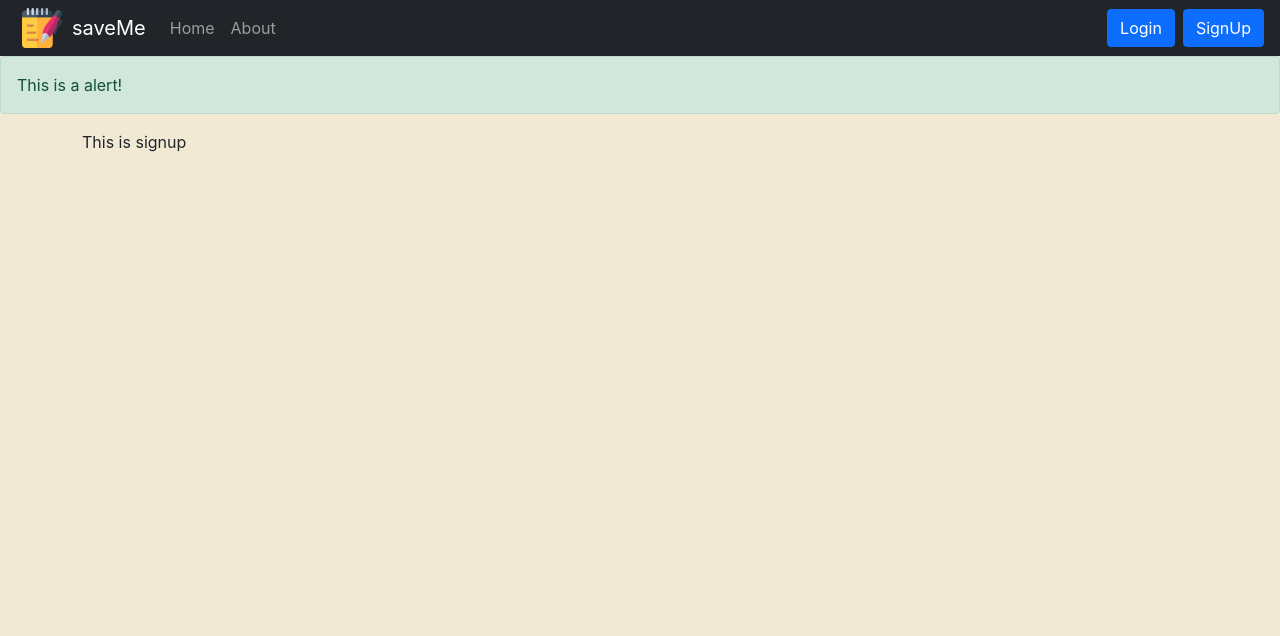
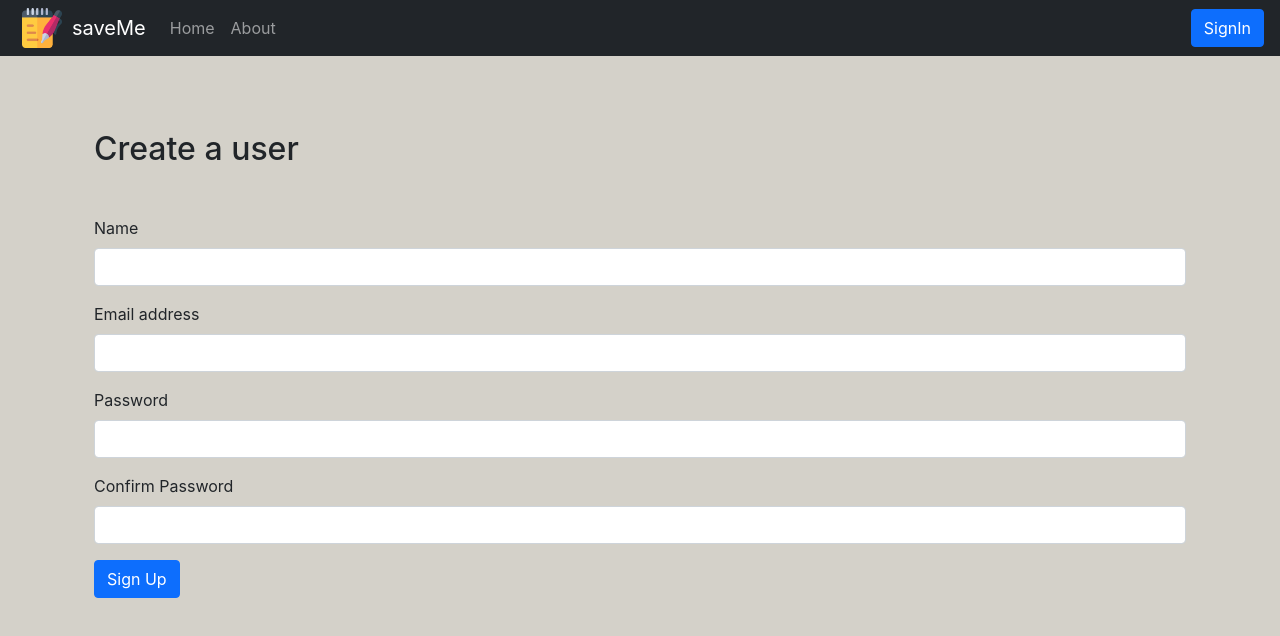
Before and after one commit to aw-santo/cloud-notes, a React (Create React App) app: page /signup in a window 1280 px wide. Shown: the top 636 px of the page. Built offline with nearby package versions, Linux system fonts and the light colour scheme.

Commit message:
Nothing to worry added alert login is succ signup is succ --- need to beautify

```diff
--- a/src/App.css
+++ b/src/App.css
@@ -14,7 +14,7 @@
 }
 
 body {
-  background-color: #f2e9d5;
+  background-color: #d4d1c9;
 }
 
 .App-header {
--- a/src/App.js
+++ b/src/App.js
@@ -1,4 +1,5 @@
 import './App.css';
+import React, { useState } from 'react';
 import { Routes, Route } from 'react-router-dom';
 import Navbar from './components/Navbar';
 import Home from './components/Home';
@@ -10,18 +11,31 @@ import Login from './components/Login';
 import Signup from './components/Signup';
 
 function App() {
+
+  const [alert, setAlert] = useState(null);
+
+  const showAlert = (mesg, tp) => {
+    setAlert({
+      msg: mesg,
+      type: tp
+    });
+    setTimeout(() => {
+      setAlert(null);
+    }, 1600);
+  }
+
   return (
     <>
       <NoteState>
-        <Navbar />
-        <Alert />
-        <div className="container">
+        <Navbar showAlert={showAlert}/>
+        <Alert alert={alert}/>
+        <div className="container"  style={{marginTop: '130px'}}>
 
           <Routes>
-            <Route exact path="/" element={<Home />} />
+            <Route exact path="/" element={<Home showAlert={showAlert}/>} />
             <Route exact path="/about" element={<About />} />
-            <Route exact path="/login" element={<Login />} />
-            <Route exact path="/signup" element={<Signup />} />
+            <Route exact path="/login" element={<Login showAlert={showAlert}/>} />
+            <Route exact path="/signup" element={<Signup showAlert={showAlert}/>} />
           </Routes>
 
         </div>
--- a/src/components/AddNote.js
+++ b/src/components/AddNote.js
@@ -1,7 +1,7 @@
 import React, { useState, useContext } from 'react';
 import NoteContext from '../context/notes/noteContext';
 
-const AddNote = () => {
+const AddNote = ({showAlert}) => {
     const [note, setNote] = useState({title:'', desc:'', tag:'Personal'});
 
     const context = useContext(NoteContext);
@@ -9,6 +9,7 @@ const AddNote = () => {
 
     const handleAdd = (e) => {
         addNote(note.title, note.desc, note.tag);
+        showAlert("Note added", 'success');
     }
 
     const onChange = (e) => {
@@ -32,7 +33,7 @@ const AddNote = () => {
                         <input type="text" className="form-control bb" id="desc" name="desc" onChange={onChange} />
                     </div>
                     <button type="button" disabled={note.title.length===0 || note.desc.length===0} className="btn btn-primary grow" onClick={handleAdd}>Add</button>
-                    <button type="reset" className="btn btn-danger mx-4 grow">Clear</button>
+                    <button type="reset" className="btn btn-danger mx-4 grow" onClick={() => {setNote({title:'', desc:'', tag:'Personal'})}}>Clear</button>
                 </form>
             </div>
         </>
--- a/src/components/Alert.js
+++ b/src/components/Alert.js
@@ -1,13 +1,24 @@
-import React from 'react';
+import React from 'react'
 
-const Alert = () => {
+function Alert( props ) {
+    let tp = props.alert? props.alert.type: "";
+    if (tp === 'danger') {
+        tp = "error"
+    }
+
+    const capitalize = (str) => {
+        return str[0].toUpperCase() + str.slice(1).toLowerCase();
+    }
+
     return (
-        <>
-            <div className="alert alert-success" role="alert">
-                This is a alert!
-            </div>
-        </>
-    );
+        <div className='' style={{height: '30px',width: '500px',
+        position: 'absolute',
+        top: '8%'}}>
+            {props.alert && <div className={`alert alert-${props.alert.type} alert-dismissible fade show`} role="alert">
+                <p><strong>{capitalize(tp) + ": "}</strong> {props.alert.msg}</p>
+            </div>}
+        </div>
+    )
 }
 
 export default Alert;
--- a/src/components/Home.js
+++ b/src/components/Home.js
@@ -1,10 +1,10 @@
 import React from 'react';
 import Notes from './Notes';
 
-const Home = () => {
+const Home = ({showAlert}) => {
   return (
     <>
-      <Notes />
+      <Notes showAlert={showAlert}/>
     </>
   );
 };
--- a/src/components/Login.js
+++ b/src/components/Login.js
@@ -1,6 +1,9 @@
 import React, { useRef } from 'react';
+import { useNavigate } from 'react-router-dom';
 
-const Login = () => {
+const Login = (props) => {
+
+    let navigate = useNavigate();
 
     const emailRef = useRef('');
     const passRef = useRef('');
@@ -12,7 +15,7 @@ const Login = () => {
             headers: {
                 "Content-Type": "application/json"
             },
-            body: JSON.stringify({ email:emailRef.current.value, password: passRef.current.value})
+            body: JSON.stringify({ email: emailRef.current.value, password: passRef.current.value })
         });
         const json = await res.json();
         console.log(json);
@@ -20,26 +23,31 @@ const Login = () => {
         if (json.success) {
             // save the auth-token redirect to user notes
             localStorage.setItem('token', json.auth_token);
+            navigate('/');
+            props.showAlert('Signed in successfully', 'success');
         }
-        else{
+        else {
             // invalid credentials
-            alert("Invalid credentials!🙂");
+            props.showAlert(json.error, 'danger');
         }
     }
 
     return (
         <>
-            <form className='my-5'  onSubmit={handleLogin}>
+            <div className="container">
+            <h2>Sign In</h2>
+                <form className='my-5' onSubmit={handleLogin}>
                     <div className="mb-3">
                         <label htmlFor="email" className="form-label">Email address</label>
-                    <input ref={emailRef} type="email" className="form-control" id="email" aria-describedby="emailHelp" name="email" required autoComplete="on"/>
+                        <input ref={emailRef} type="email" className="form-control" id="email" aria-describedby="emailHelp" name="email" required autoComplete="on" />
                     </div>
                     <div className="mb-3">
                         <label htmlFor="password" className="form-label">Password</label>
-                    <input ref={passRef} type="password" className="form-control" id="password" name="password"  autoComplete="new-password" required/>
+                        <input ref={passRef} type="password" className="form-control" id="password" name="password" autoComplete="new-password" required />
                     </div>
-                <button type="submit" className="btn btn-primary">Login</button>
+                    <button type="submit" className="btn btn-primary">SignIn</button>
                 </form>
+            </div>
         </>
     );
 }
--- a/src/components/Navbar.js
+++ b/src/components/Navbar.js
@@ -3,39 +3,64 @@ import { Link, useLocation } from "react-router-dom";
 import logo from '../logo.png';
 
 
-const Navbar = () => {
+const Navbar = ({showAlert}) => {
 
     let location = useLocation();
+    // const [location, setlocation] = useState(second);
 
     // React.useEffect(() => {
     //     console.log(location.pathname);
     // }, [location]);
+
+    // let location = useLocation();
+
+    let sty = null;
+    if (!localStorage.getItem('token')) {
+        sty = {
+            pointerEvents: 'none'
+        }
+    }
+
+    const handleLogout = () => {
+        localStorage.setItem('token', '');
+        showAlert('Signed out successfully', 'success');
+    }
+
     return (
         <>
-            <nav className="navbar navbar-expand-lg navbar-dark bg-dark">
+            <nav className="navbar navbar-expand-lg navbar-dark bg-dark fixed-top">
                 <div className="container-fluid">
                     <span style={{
                         margin: "0 10px"
                     }}>
                         <img src={logo} alt="logo" srcSet="" height="40px" />
                     </span>
-                    <Link className="navbar-brand" to="/">saveMe</Link>
+                    <Link className="navbar-brand" to="/" style={sty}>saveMe</Link>
                     <button className="navbar-toggler" type="button" data-bs-toggle="collapse" data-bs-target="#navbarSupportedContent" aria-controls="navbarSupportedContent" aria-expanded="false" aria-label="Toggle navigation">
                         <span className="navbar-toggler-icon"></span>
                     </button>
                     <div className="collapse navbar-collapse" id="navbarSupportedContent">
                         <ul className="navbar-nav me-auto mb-2 mb-lg-0">
                             <li className="nav-item">
-                                <Link className={`nav-link ${location.pathname==='/'?'active':''}`} aria-current="page" to="/">Home</Link>
+                                <Link className={`nav-link ${location.pathname === '/' ? 'active' : ''}`} aria-current="page" to="/" style={sty}>Home</Link>
                             </li>
                             <li className="nav-item">
-                                <Link className={`nav-link ${location.pathname==='/about'?'active':''}`} to="/about">About</Link>
+                                <Link className={`nav-link ${location.pathname === '/about' ? 'active' : ''}`} to="/about">About</Link>
                             </li>
                         </ul>
-                        <form className="d-flex">
-                            <Link className="btn btn-primary mx-1" type="submit" to="/login">Login</Link>
-                            <Link className="btn btn-primary mx-1" type="submit" to="/signup">SignUp</Link>
-                        </form>
+                        {location.pathname === '/' ?
+                            (<form className="d-flex">
+                                <Link className="btn btn-primary mx-1" type="button" to="/login" onClick={handleLogout}>SignOut</Link>
+                            </form>) : (
+                                location.pathname === '/login' ?
+                                    (<form className="d-flex">
+                                        <Link className="btn btn-primary mx-1" type="submit" to="/signup">SignUp</Link>
+                                    </form>) :
+                                    (<form className="d-flex">
+                                        <Link className="btn btn-primary mx-1" type="submit" to="/login">SignIn</Link>
+                                    </form>)
+                               )
+                        }
                     </div>
                 </div>
             </nav>
--- a/src/components/Noteitem.js
+++ b/src/components/Noteitem.js
@@ -6,13 +6,14 @@ import './noteitem.css';
 
 import NoteContext from '../context/notes/noteContext';
 
-const Noteitem = ({ note, handleEdit }) => {
+const Noteitem = ({ note, handleEdit, showAlert }) => {
 
     const context = useContext(NoteContext);
     const { deleteNote } = context;
 
     const handleDelete = () => {
         deleteNote(note._id);
+        showAlert("Note deleted", 'success');
     }
 
     return (
--- a/src/components/Signup.js
+++ b/src/components/Signup.js
@@ -1,10 +1,67 @@
-import React from 'react';
+import React, { useRef } from 'react';
+import { useNavigate } from 'react-router-dom';
 
-const Signup = () => {
-    return(
+const Signup = (props) => {
+
+    let navigate = useNavigate();
+
+    const nameRef = useRef('');
+    const emailRef = useRef('');
+    const passRef = useRef('');
+    const cpassRef = useRef('');
+
+    const handleSignUp = async (e) => {
+        e.preventDefault();
+
+        if (passRef.current.value !== cpassRef.current.value) {
+            return props.showAlert("Password not matching", 'warning');
+        }
+
+        const res = await fetch('http://localhost:5000/api/auth/createuser', {
+            method: 'POST',
+            headers: {
+                "Content-Type": "application/json"
+            },
+            body: JSON.stringify({ name: nameRef.current.value, email: emailRef.current.value, password: passRef.current.value })
+        });
+        const json = await res.json();
+        console.log(json);
+
+        if (json.success) {
+            // save the auth-token redirect to user notes
+            localStorage.setItem('token', json.auth_token);
+            navigate('/');
+            props.showAlert("Successfully created ypur account", 'success');
+        }
+        else {
+            // invalid credentials
+            props.showAlert(json.error, 'danger');
+        }
+    }
+
+    return (
         <>
-            <div>
-                This is signup
+            <div className='container'>
+                <h2>Create a user</h2>
+                <form className='my-5' onSubmit={handleSignUp}>
+                    <div className="mb-3">
+                        <label htmlFor="name" className="form-label">Name</label>
+                        <input ref={nameRef} type="text" className="form-control" id="name" aria-describedby="name" name='name' minLength={3} required/>
+                    </div>
+                    <div className="mb-3">
+                        <label htmlFor="email" className="form-label">Email address</label>
+                        <input ref={emailRef} type="email" className="form-control" id="email" aria-describedby="emailHelp" name='email'  required/>
+                    </div>
+                    <div className="mb-3">
+                        <label htmlFor="pass" className="form-label">Password</label>
+                        <input ref={passRef} type="password" className="form-control" id="pass" name='password' minLength={5} required/>
+                    </div>
+                    <div className="mb-3">
+                        <label htmlFor="cpass" className="form-label">Confirm Password</label>
+                        <input ref={cpassRef} type="password" className="form-control" id="cpass" name='cpass' required/>
+                    </div>
+                    <button type="submit" className="btn btn-primary" >Sign Up</button>
+                </form>
             </div>
         </>
     );
```
Also changed, not shown: src/components/Notes.js (+13 -7 lines), src/context/notes/NoteState.js (+4 -4 lines). Lines whose indentation alone changed are shown as unchanged.
